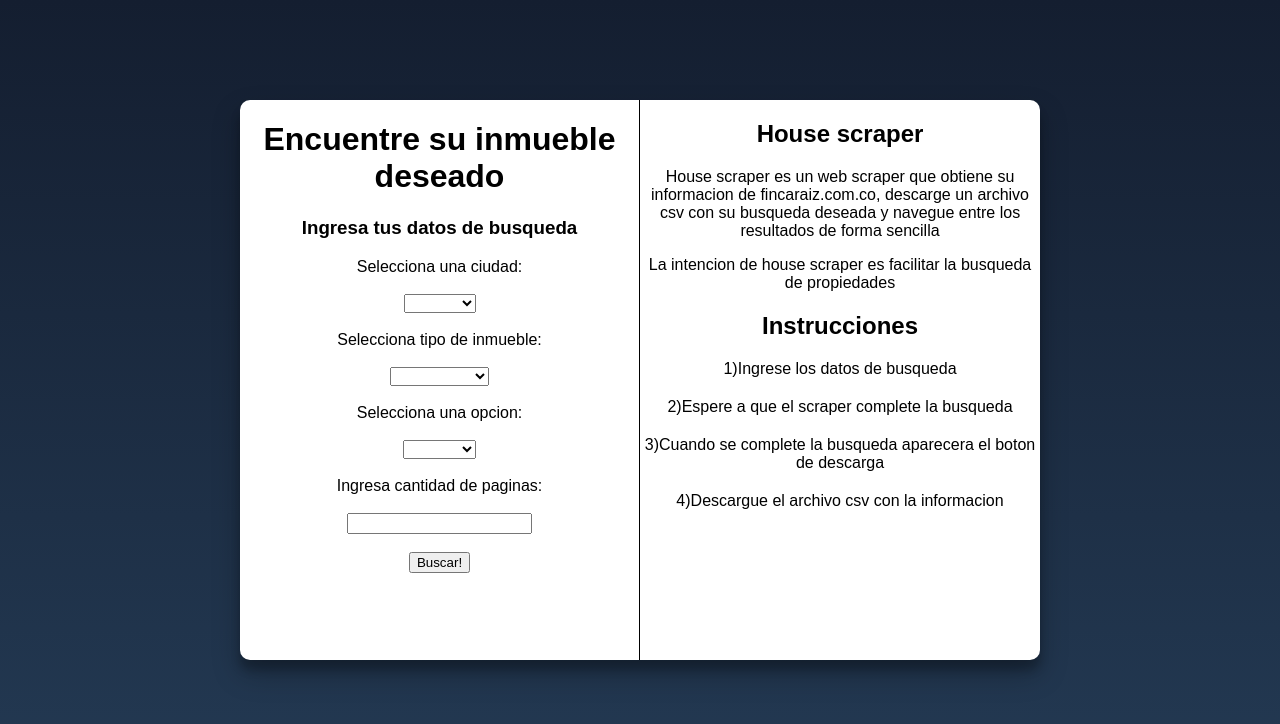
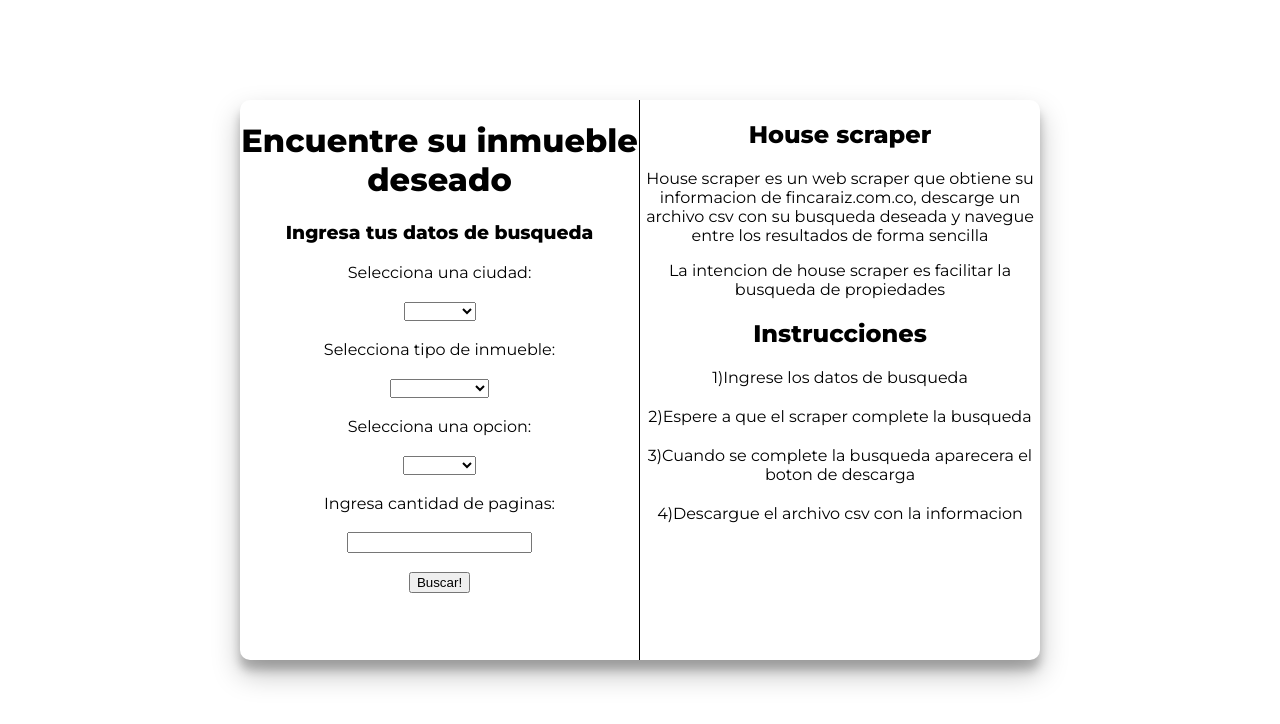
Before and after one commit to felipemontes/house_finder, a React (Create React App) app in the folder client/: page / in a window 1280 px wide. Shown: the top 724 px of the page. Built offline with nearby package versions, Linux system fonts and the light colour scheme.

Commit message:
[Modified]: changed body font

```diff
--- a/client/public/style.css
+++ b/client/public/style.css
@@ -1,4 +1,4 @@
-@import url("https://fonts.googleapis.com/css2?family=Roboto&display=swap");
+@import url("https://fonts.googleapis.com/css?family=Montserrat:400,800");
 
 /* body {
   margin: 0;
@@ -12,7 +12,6 @@
 }
 
 body {
-  background: linear-gradient(#141e30, #243b55);
   display: flex;
   justify-content: center;
   align-items: center;
```
